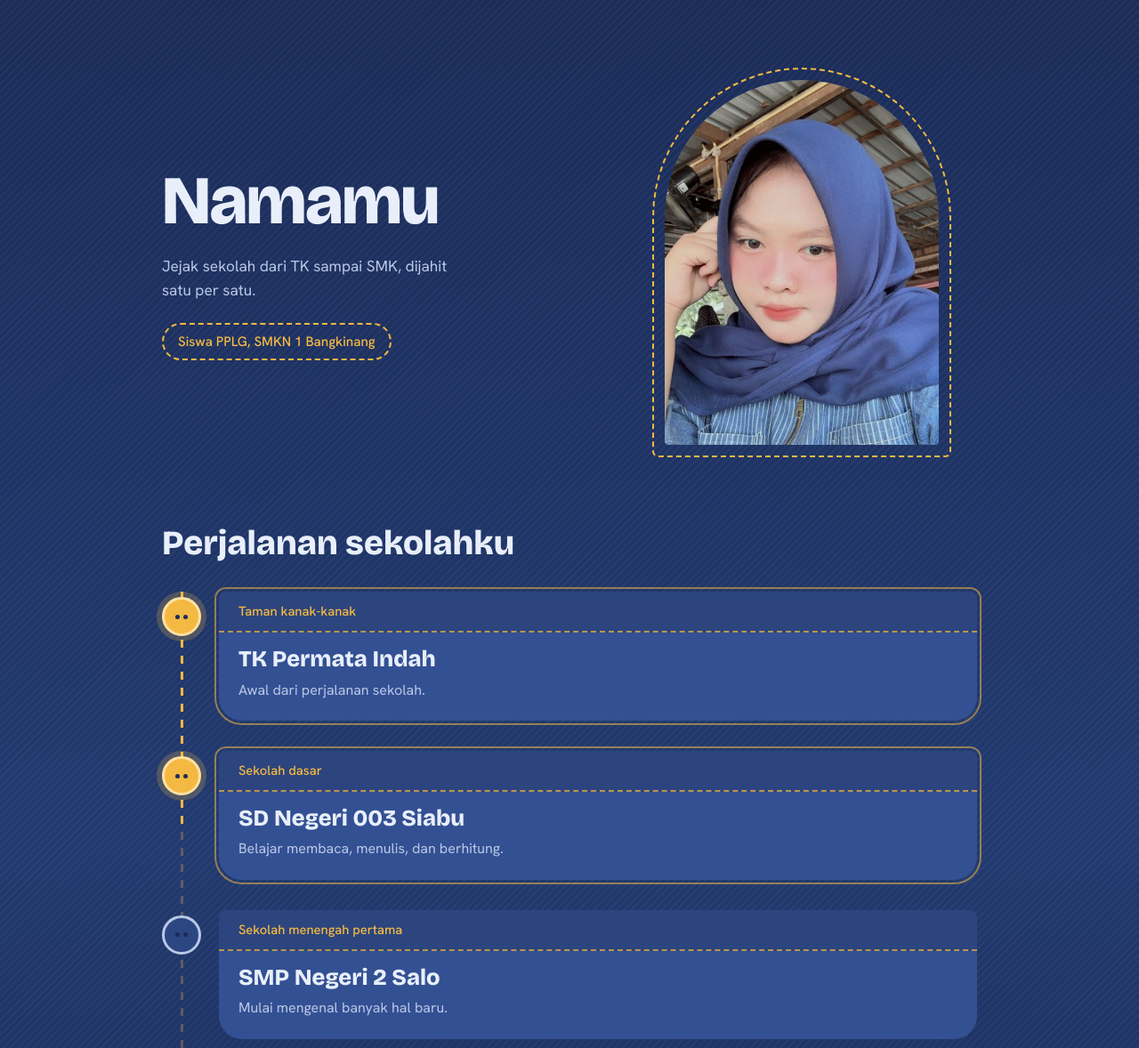
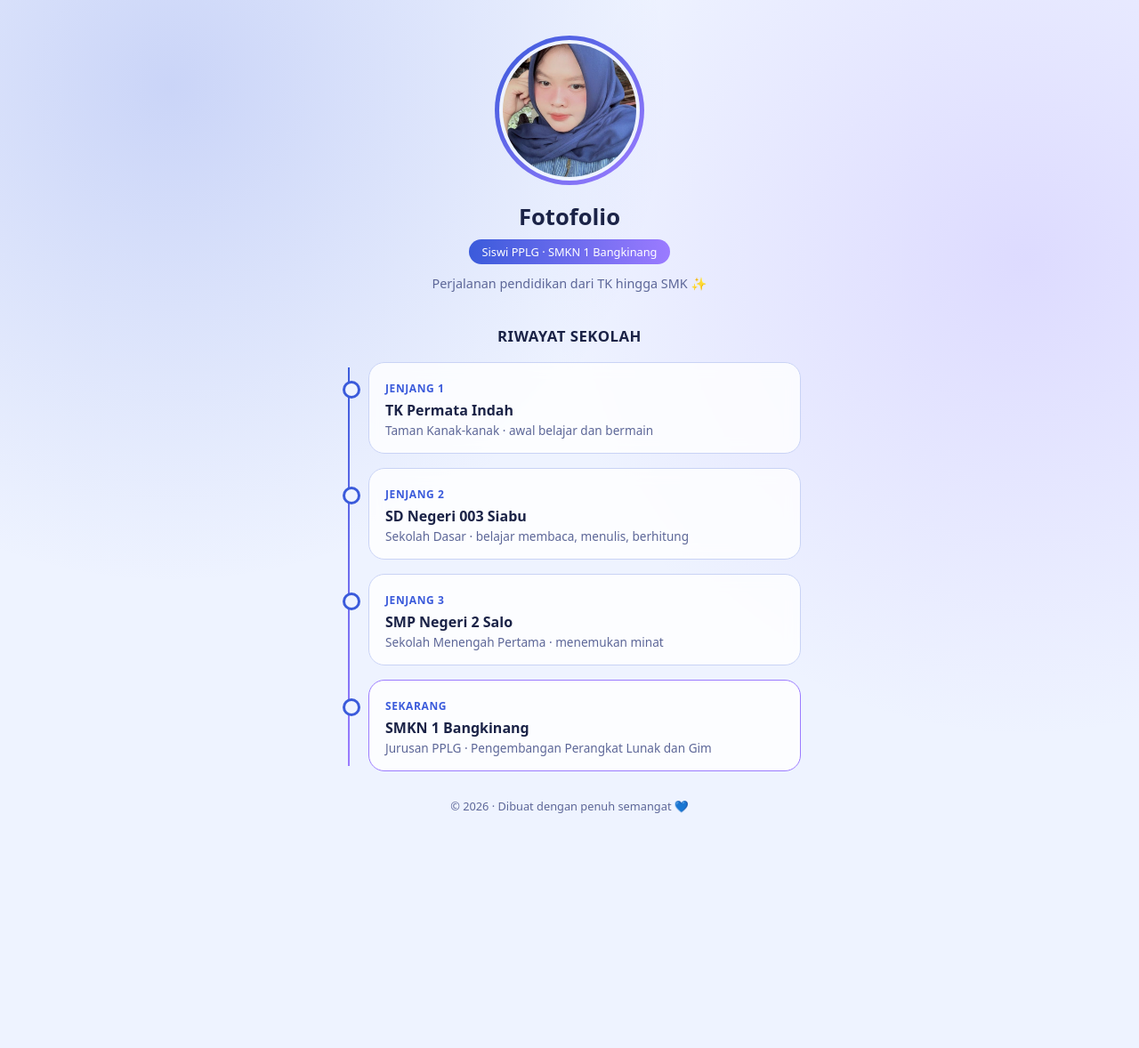
Before and after one commit to melsiyuliani79-hash/fotofolio-melsi, a plain HTML site: page index.html in a window 1280 px wide. Shown: the top 1178 px of the page at 89% size. After the commit the page ends 975 px from the top, so only its background shows below. Drawn offline with nearby package versions, Linux system fonts and the light colour scheme.

Commit message:
Add files via upload

```diff
--- a/index.html
+++ b/index.html
@@ -3,54 +3,26 @@
 <head>
 <meta charset="utf-8">
 <meta name="viewport" content="width=device-width, initial-scale=1, viewport-fit=cover">
-<title>Riwayat Sekolahku</title>
-<link href="https://fonts.googleapis.com/css2?family=Bricolage+Grotesque:opsz,wght@12..96,500;12..96,800&family=Hanken+Grotesk:wght@400;500&display=swap" rel="stylesheet">
+<title>Fotofolio</title>
 <link rel="stylesheet" href="style.css">
 </head>
 <body>
-<main class="wrap">
-  <section class="hero">
-    <div>
-      <h1 id="nama">Namamu</h1>
-      <p>Jejak sekolah dari TK sampai SMK, dijahit satu per satu.</p>
-      <span class="tag">Siswa PPLG, SMKN 1 Bangkinang</span>
-    </div>
-    <div class="frame"><img alt="Foto profil" src="assets/foto.jpg"></div>
-  </section>
-
-  <section class="journey" aria-labelledby="jt">
-    <h2 id="jt">Perjalanan sekolahku</h2>
-    <div class="track" id="track">
-      <div class="fill" id="fill"></div>
-
-      <article class="stop">
-        <div class="btn" aria-hidden="true"></div>
-        <div class="pocket"><div class="flap">Taman kanak-kanak</div>
-          <h3>TK Permata Indah</h3><p>Awal dari perjalanan sekolah.</p></div>
-      </article>
-
-      <article class="stop">
-        <div class="btn" aria-hidden="true"></div>
-        <div class="pocket"><div class="flap">Sekolah dasar</div>
-          <h3>SD Negeri 003 Siabu</h3><p>Belajar membaca, menulis, dan berhitung.</p></div>
-      </article>
-
-      <article class="stop">
-        <div class="btn" aria-hidden="true"></div>
-        <div class="pocket"><div class="flap">Sekolah menengah pertama</div>
-          <h3>SMP Negeri 2 Salo</h3><p>Mulai mengenal banyak hal baru.</p></div>
-      </article>
-
-      <article class="stop">
-        <div class="btn" aria-hidden="true"></div>
-        <div class="pocket"><div class="flap">Sekolah menengah kejuruan</div>
-          <h3>SMKN 1 Bangkinang</h3><p>Jurusan PPLG: belajar membuat perangkat lunak dan gim.</p></div>
-      </article>
-    </div>
-  </section>
+<main>
+<section class="hero">
+<div class="ring"><div><img alt="Foto profil" src="assets/foto.jpg"></div></div>
+<h1>Fotofolio</h1>
+<span class="tag">Siswi PPLG · SMKN 1 Bangkinang</span>
+<p class="sub">Perjalanan pendidikan dari TK hingga SMK ✨</p>
+</section>
+<h2>RIWAYAT SEKOLAH</h2>
+<section class="tl">
+<div class="item"><small>JENJANG 1</small><h3>TK Permata Indah</h3><p>Taman Kanak-kanak · awal belajar dan bermain</p></div>
+<div class="item"><small>JENJANG 2</small><h3>SD Negeri 003 Siabu</h3><p>Sekolah Dasar · belajar membaca, menulis, berhitung</p></div>
+<div class="item"><small>JENJANG 3</small><h3>SMP Negeri 2 Salo</h3><p>Sekolah Menengah Pertama · menemukan minat</p></div>
+<div class="item last"><small>SEKARANG</small><h3>SMKN 1 Bangkinang</h3><p>Jurusan PPLG · Pengembangan Perangkat Lunak dan Gim</p></div>
+</section>
+<footer>© 2026 · Dibuat dengan penuh semangat 💙</footer>
 </main>
-<footer><strong>Jahitannya belum selesai.</strong>Perjalanan masih berlanjut.</footer>
-
 <script src="script.js"></script>
 </body>
 </html>
--- a/script.js
+++ b/script.js
@@ -1,20 +1,2 @@
-// Ganti nama di sini
-var NAMA = "Namamu";
-document.getElementById("nama").textContent = NAMA;
-document.title = "Riwayat Sekolah " + NAMA;
-
-var track = document.getElementById("track"), fill = document.getElementById("fill");
-var stops = [].slice.call(document.querySelectorAll(".stop"));
-function update(){
-  var line = window.innerHeight * 0.6;
-  var r = track.getBoundingClientRect();
-  var h = Math.max(0, Math.min(r.height, line - r.top));
-  fill.style.height = h + "px";
-  stops.forEach(function(s){
-    var top = s.getBoundingClientRect().top;
-    s.classList.toggle("on", top + 28 < line);
-  });
-}
-window.addEventListener("scroll", update, {passive:true});
-window.addEventListener("resize", update);
-update();
+const io=new IntersectionObserver(e=>e.forEach(x=>{if(x.isIntersecting){x.target.classList.add('show');io.unobserve(x.target)}}),{threshold:.2});
+document.querySelectorAll('.item').forEach((el,i)=>{el.style.transitionDelay=(i*80)+'ms';io.observe(el)});
--- a/style.css
+++ b/style.css
@@ -1,59 +1,26 @@
-:root{
-  --deep:#1b2c58; --denim:#2c4682; --pocket:#33509393; --pocket-solid:#335093;
-  --sky:#e8effa; --thread:#f4b942; --muted:#b9c8e6;
-  box-sizing:border-box;
-  padding-top:env(safe-area-inset-top,0px); padding-bottom:env(safe-area-inset-bottom,0px);
-}
-html{scroll-padding-top:env(safe-area-inset-top,0px)}
-*,*::before,*::after{box-sizing:border-box}
-body{
-  margin:0; color:var(--sky); font-family:"Hanken Grotesk",system-ui,sans-serif; line-height:1.6;
-  background:
-    repeating-linear-gradient(135deg, rgba(255,255,255,.035) 0 2px, transparent 2px 6px),
-    linear-gradient(180deg,var(--deep),#223a70 60%,var(--deep));
-  background-color:var(--deep);
-}
-h1,h2,h3{font-family:"Bricolage Grotesque","Hanken Grotesk",system-ui,sans-serif; margin:0; line-height:1.08}
-.wrap{max-width:960px; margin:0 auto; padding:0 22px}
-
-/* HERO */
-.hero{display:grid; gap:40px; padding:56px 0 40px; align-items:center}
-@media(min-width:760px){.hero{grid-template-columns:1.1fr .9fr; padding:90px 0 60px}}
-.hero h1{font-size:clamp(2.6rem,9vw,4.8rem); font-weight:800; letter-spacing:-.02em}
-.hero p{color:var(--muted); font-size:1.08rem; max-width:34ch; margin:18px 0 22px}
-.tag{display:inline-block; padding:7px 16px; border:2px dashed var(--thread); border-radius:999px; font-weight:500; color:var(--thread); font-size:.95rem}
-.frame{position:relative; width:min(78%,340px); margin:0 auto}
-.frame img{display:block; width:100%; aspect-ratio:3/4; object-fit:cover; object-position:50% 20%;
-  border-radius:999px 999px 28px 28px; background:var(--denim)}
-.frame::after{content:""; position:absolute; inset:-14px; border:2.5px dashed var(--thread);
-  border-radius:999px 999px 40px 40px; pointer-events:none}
-
-/* TIMELINE */
-.journey{padding:30px 0 80px}
-.journey>h2{font-size:clamp(1.7rem,5vw,2.4rem); font-weight:800; margin-bottom:34px}
-.track{position:relative; padding-left:64px}
-.track::before,.fill{content:""; position:absolute; left:21px; top:0; width:3px;
-  background:repeating-linear-gradient(to bottom,var(--thread) 0 9px,transparent 9px 18px)}
-.track::before{bottom:0; opacity:.28}
-.fill{height:0; transition:height .25s linear}
-.stop{position:relative; margin-bottom:34px}
-.stop:last-child{margin-bottom:0}
-.btn{position:absolute; left:-64px; top:6px; width:44px; height:44px; border-radius:50%;
-  background:var(--denim); border:3px solid var(--muted); display:grid; place-items:center;
-  transition:background .3s,border-color .3s,box-shadow .3s}
-.btn::before,.btn::after{content:""; position:absolute; width:5px; height:5px; border-radius:50%; background:var(--deep); top:50%; margin-top:-2.5px}
-.btn::before{left:12px} .btn::after{right:12px}
-.stop.on .btn{background:var(--thread); border-color:#ffe2a3; box-shadow:0 0 0 6px rgba(244,185,66,.22)}
-.pocket{background:var(--pocket-solid); border-radius:8px 8px 26px 26px; padding:0 22px 22px; overflow:hidden}
-.flap{margin:0 -22px 16px; padding:10px 22px; background:rgba(0,0,0,.14); border-bottom:2px dashed rgba(244,185,66,.7);
-  font-weight:500; color:var(--thread); font-size:.92rem}
-.pocket h3{font-size:clamp(1.25rem,4vw,1.6rem); font-weight:800}
-.pocket p{margin:8px 0 0; color:var(--muted)}
-.stop.on .pocket{outline:2px solid rgba(244,185,66,.55); outline-offset:3px}
-.pocket{transition:outline-color .3s}
-
-footer{text-align:center; padding:10px 22px 60px; color:var(--muted)}
-footer strong{display:block; font-family:"Bricolage Grotesque",sans-serif; font-size:1.3rem; color:var(--sky); margin-bottom:4px}
-
-@media(prefers-reduced-motion:reduce){.fill,.btn,.pocket{transition:none}}
-a:focus-visible,button:focus-visible{outline:3px solid var(--thread); outline-offset:3px}
+:root{--bg:#eef3ff;--card:#ffffffcc;--text:#1b2347;--muted:#5d6798;--a:#3b5bdb;--b:#9b7bff;--line:#c9d3f5;
+box-sizing:border-box;padding-top:env(safe-area-inset-top,0px);padding-bottom:env(safe-area-inset-bottom,0px)}
+@media (prefers-color-scheme:dark){:root:not([data-theme="light"]){--bg:#0e1230;--card:#1a2050cc;--text:#eef1ff;--muted:#a3acd9;--line:#2c3570}}
+:root[data-theme="dark"]{--bg:#0e1230;--card:#1a2050cc;--text:#eef1ff;--muted:#a3acd9;--line:#2c3570}
+*{box-sizing:border-box;margin:0}
+body{font-family:'Poppins',system-ui,sans-serif;background:var(--bg);color:var(--text);min-height:100vh;overflow-x:hidden;
+background-image:radial-gradient(circle at 15% 10%,#3b5bdb33,transparent 40%),radial-gradient(circle at 90% 30%,#9b7bff33,transparent 40%)}
+main{max-width:560px;margin:0 auto;padding:40px 20px 60px}
+.hero{text-align:center}
+.ring{width:168px;height:168px;border-radius:50%;padding:5px;margin:0 auto 18px;background:linear-gradient(135deg,var(--a),var(--b))}
+.ring div{width:100%;height:100%;border-radius:50%;background:var(--bg);padding:4px}
+.ring img{width:100%;height:100%;border-radius:50%;object-fit:cover;display:block}
+h1{font-size:1.6rem}
+.tag{display:inline-block;margin-top:8px;padding:5px 14px;border-radius:99px;font-size:.8rem;color:#fff;background:linear-gradient(90deg,var(--a),var(--b))}
+.sub{color:var(--muted);font-size:.9rem;margin-top:12px}
+h2{font-size:1.05rem;margin:38px 0 18px;text-align:center;letter-spacing:.5px}
+.tl{position:relative;padding-left:34px}
+.tl::before{content:"";position:absolute;left:11px;top:6px;bottom:6px;width:2px;background:linear-gradient(var(--a),var(--b))}
+.item{position:relative;background:var(--card);backdrop-filter:blur(8px);border:1px solid var(--line);border-radius:18px;padding:16px 18px;margin-bottom:16px;opacity:0;transform:translateY(20px);transition:.6s}
+.item.show{opacity:1;transform:none}
+.item::before{content:"";position:absolute;left:-30px;top:20px;width:14px;height:14px;border-radius:50%;background:var(--bg);border:3px solid var(--a)}
+.item small{color:var(--a);font-weight:600;font-size:.75rem;letter-spacing:.6px}
+.item h3{font-size:1rem;margin:4px 0 2px}
+.item p{color:var(--muted);font-size:.85rem}
+.last{border-color:var(--b)}
+footer{text-align:center;color:var(--muted);font-size:.8rem;margin-top:30px}
```
